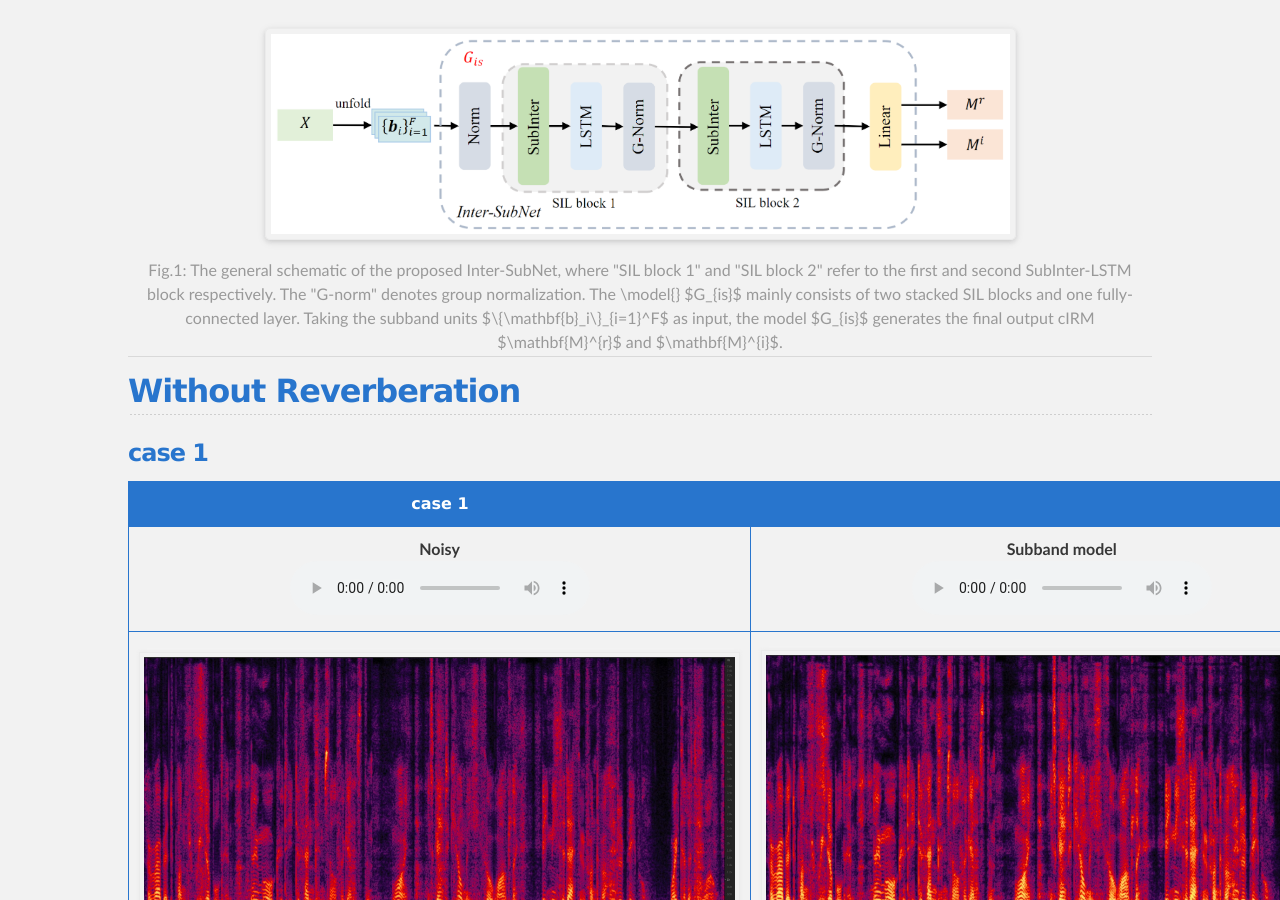
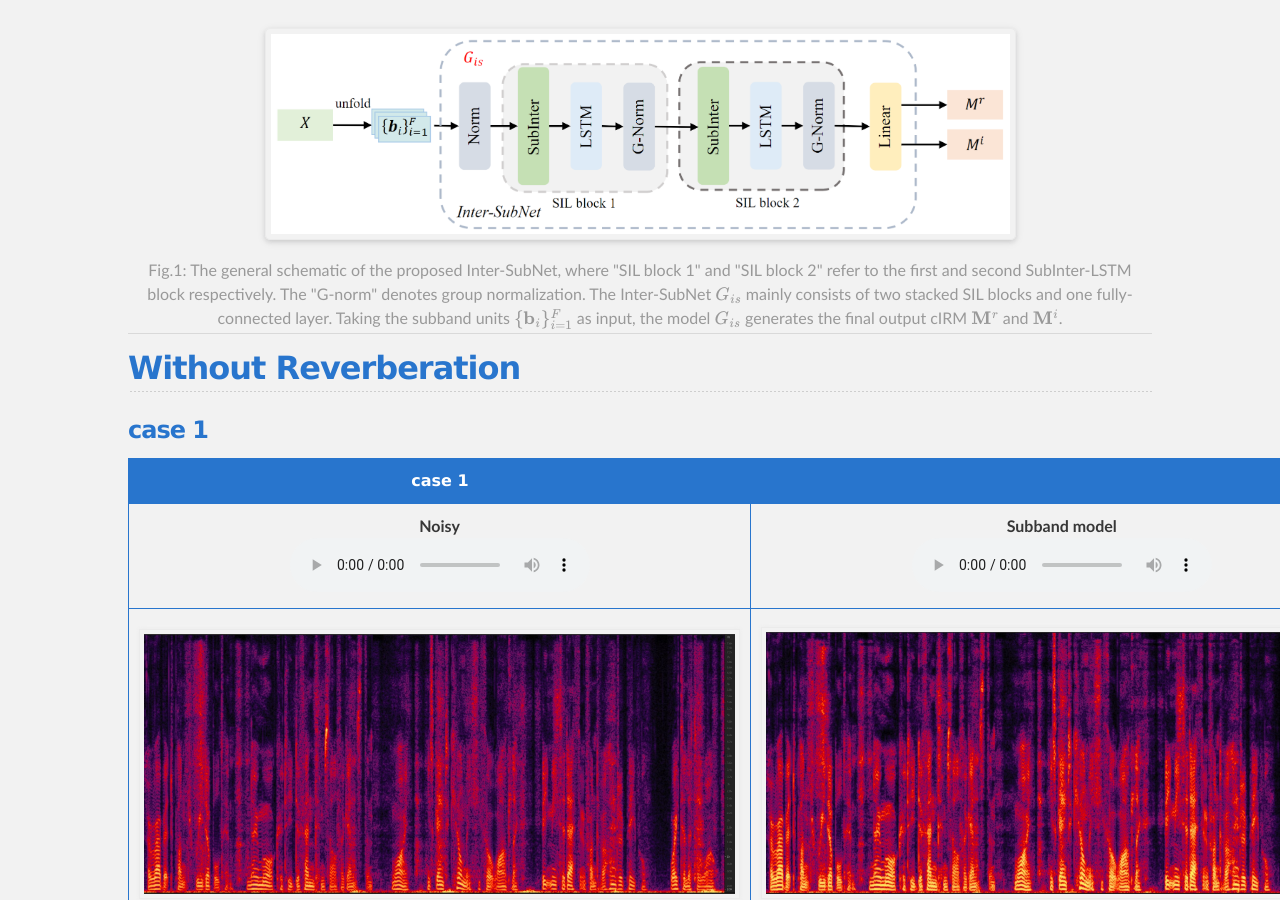
Before and after one commit to RookieJunChen/Inter-SubNet_demo, a Jekyll site: the page built from index.md, in a window 1280 px wide and 900 px high, scrolled down 894 px. Built offline with Jekyll 4.4.1, drawn with Linux system fonts in a browser that asks for light colours; our own code applies the rules of GitHub Pages for plain Markdown files.

Commit message:
try math 2

```diff
--- a/index.md
+++ b/index.md
@@ -19,7 +19,7 @@ Subband-based approaches process subbands in parallel through the model with sha
     <div style="color:orange; border-bottom: 1px solid #d9d9d9;
     display: inline-block;
     color: #999;
-    padding: 2px;"> Fig.1: The general schematic of the proposed Inter-SubNet, where "SIL block 1" and "SIL block 2" refer to the first and second SubInter-LSTM block respectively. The "G-norm" denotes group normalization. The \model{} $G_{is}$ mainly consists of two stacked SIL blocks and one fully-connected layer. Taking the subband units $\{\mathbf{b}_i\}_{i=1}^F$ as input, the model $G_{is}$ generates the final output cIRM $\mathbf{M}^{r}$ and $\mathbf{M}^{i}$.
+    padding: 2px;"> Fig.1: The general schematic of the proposed Inter-SubNet, where "SIL block 1" and "SIL block 2" refer to the first and second SubInter-LSTM block respectively. The "G-norm" denotes group normalization. The Inter-SubNet \(G_{is}\) mainly consists of two stacked SIL blocks and one fully-connected layer. Taking the subband units \(\{\mathbf{b}_i\}_{i=1}^F\) as input, the model \(G_{is}\) generates the final output cIRM \(\mathbf{M}^{r}\) and \(\mathbf{M}^{i}\).
     </div>
 </center>
 
```
